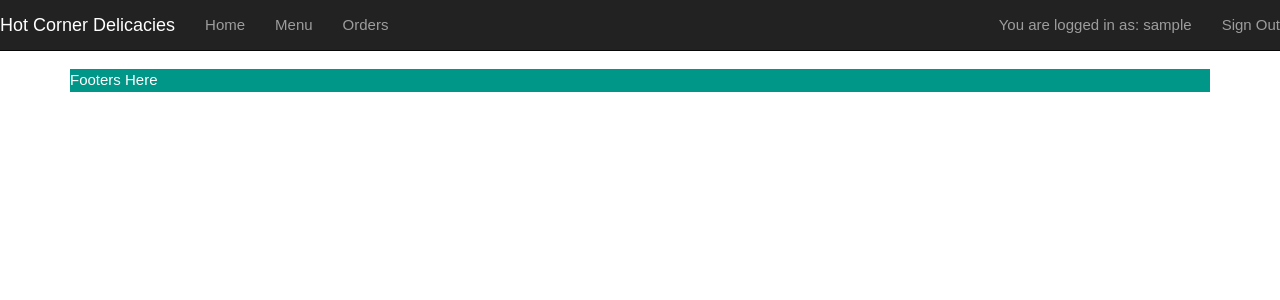
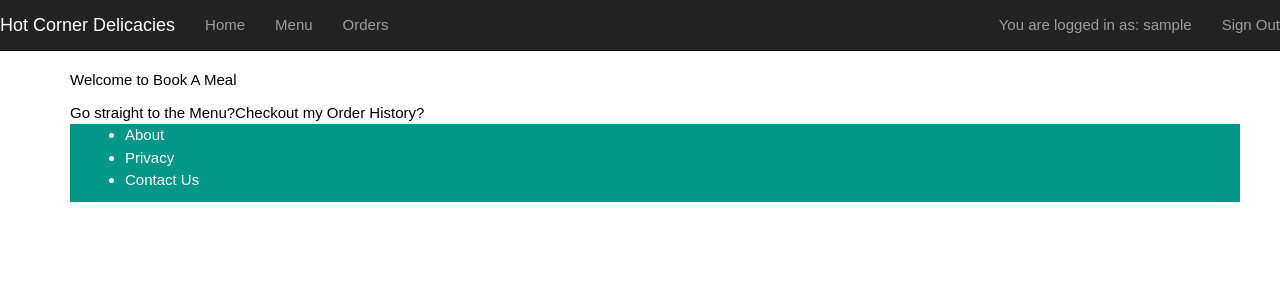
Before and after one commit to thoth-ky/BookAMeal-CP4, a React (Create React App) app: page / in a window 1280 px wide. Shown: the top 300 px of the page. Built offline with nearby package versions, Linux system fonts and the light colour scheme; sample sign-in values are in the browser's storage.

Commit message:
Register home as a protected route

```diff
--- a/src/App.js
+++ b/src/App.js
@@ -3,11 +3,13 @@ import {
    BrowserRouter as Router,
    Switch,
    Route,
+   NavLink,
    Redirect } from "react-router-dom";
 import decode from "jwt-decode";
 import { Well } from "react-bootstrap";
 
 import NavBar from "./common/NavBar";
+import Home from "./components/Home";
 import SignUp from "./components/SignUp";
 import SignIn from "./components/SignIn";
 import SignOut from "./components/SignOut";
@@ -44,10 +46,16 @@ const PrivateRoute = ({ component: Component, ...rest }) => (
 )
 
 class App extends Component {
+  constructor(props){
+    super(props)
+    this.state = {
+      isAuthenticated: checkIsAuthenticated()
+    }
+  }
 
   render() {
 
-    let authentication = checkIsAuthenticated()
+    let authentication = this.state.isAuthenticated
 
     return (
       <Router>
@@ -57,17 +65,22 @@ class App extends Component {
               <NavBar isAuthenticated={ authentication } isAdmin={ isAdmin } username={ userName }/>
             </header>
           </Well>
-          <Switch>
+          <Switch className="container">
+            <PrivateRoute exact path="/" component={ Home} />
             <Route path="/signup" component={ SignUp }/>
             <Route path="/signin" component={ SignIn }/>
-            <Route path="/signout" component={ SignOut }/>
+            <PrivateRoute path="/signout" component={ SignOut }/>
             <PrivateRoute path="/menu" component={ Menu }/>
-            <PrivateRoute exact path="/meals" component={ Meals }/>
+            <PrivateRoute path="/meals" component={ Meals }/>
             <PrivateRoute path="/orders" component={ Orders } />
           </Switch>
-          <footer className="w3-display-container w3-teal">
-            <p>Footers Here</p>
-          </footer>
+          <div className="container w3-teal">
+            <ul>
+              <li><NavLink to="/about"> About </NavLink></li>
+              <li><NavLink to="/privacy"> Privacy </NavLink></li>
+              <li><NavLink to="/contacts"> Contact Us </NavLink></li>
+            </ul>
+          </div>
         </div>
       </Router>
     );
```
